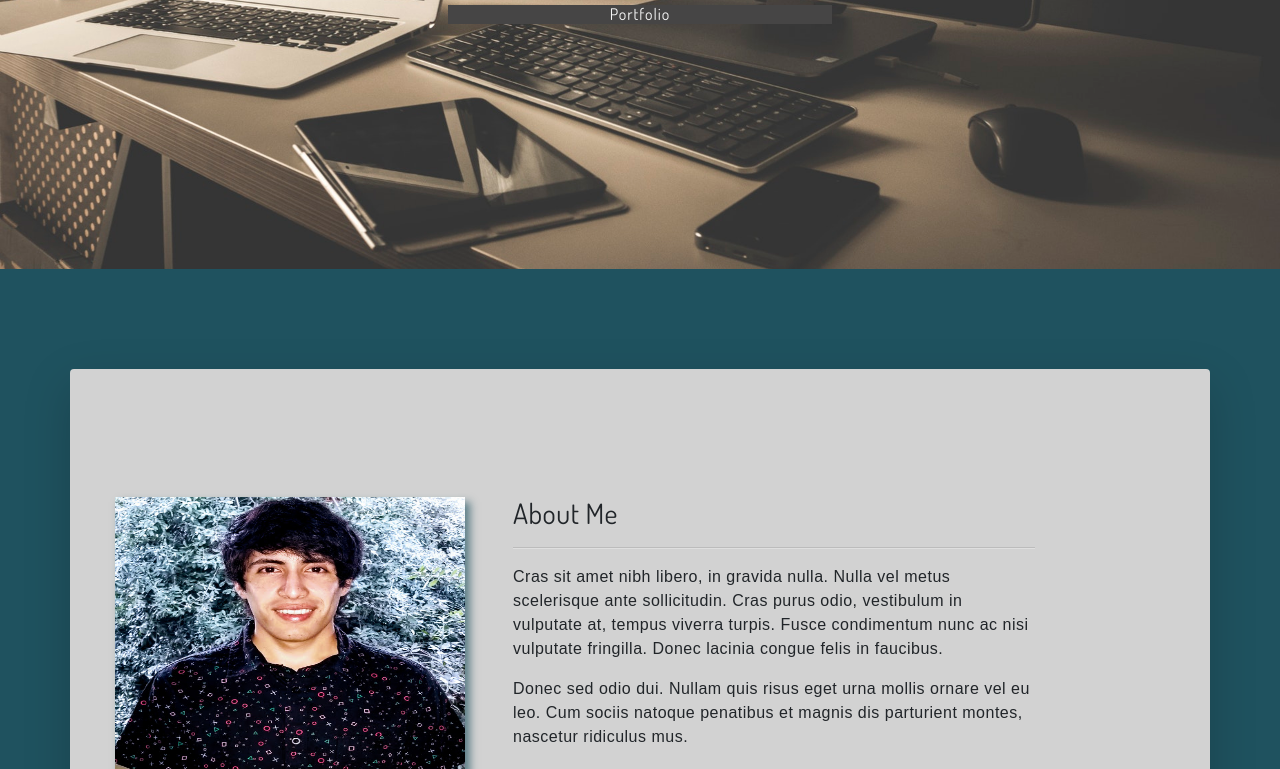
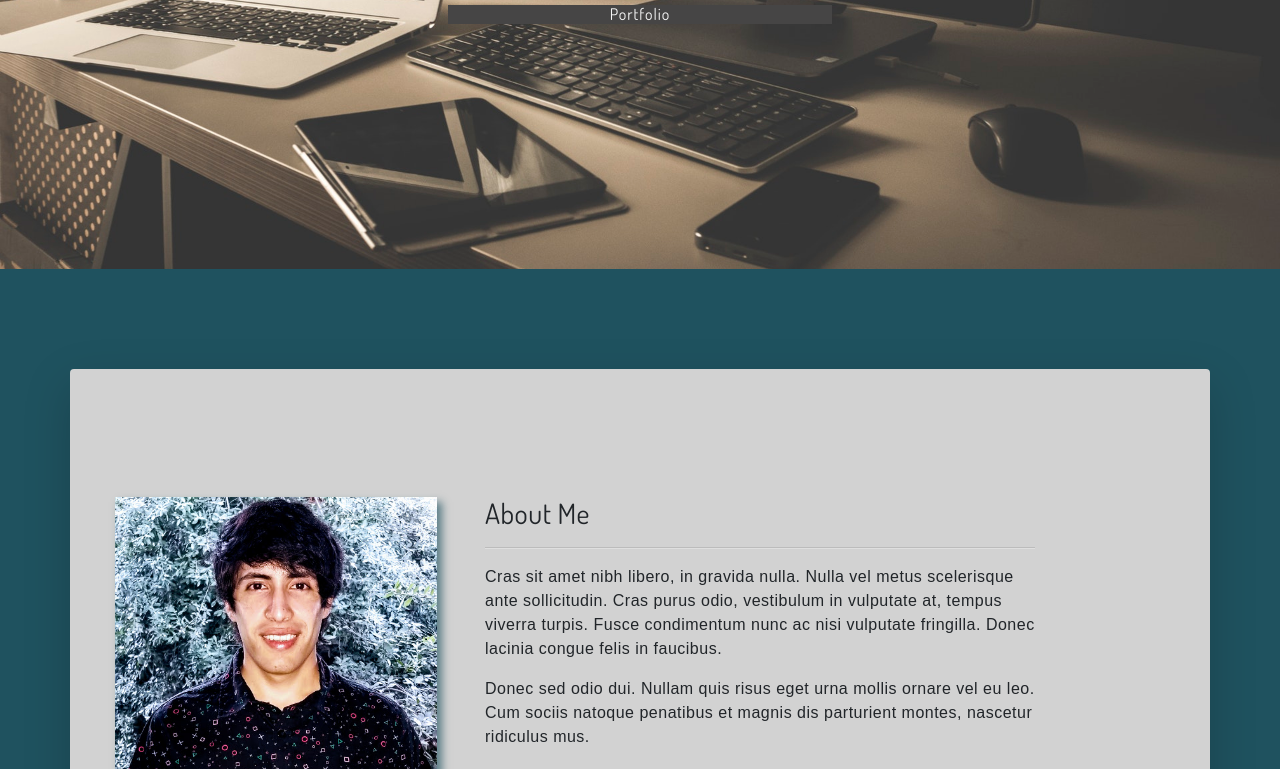
Before and after one commit to Redfearn-Justin/Portfolio-V2, a plain HTML site: page index.html in a window 1280 px wide. Shown: the part 531-1300 px from the top of the page. Drawn offline with nearby package versions, Linux system fonts and the light colour scheme; a web font is replaced by a local one.

Commit message:
updated CSS for new picture

```diff
--- a/assets/css/style.css
+++ b/assets/css/style.css
@@ -14,8 +14,7 @@ hr {
 }
 
 #selfPicture {
-    height: 350px;
-    width: 350px;
+    width: 35%;
     background-size: cover;
 }
 
```
